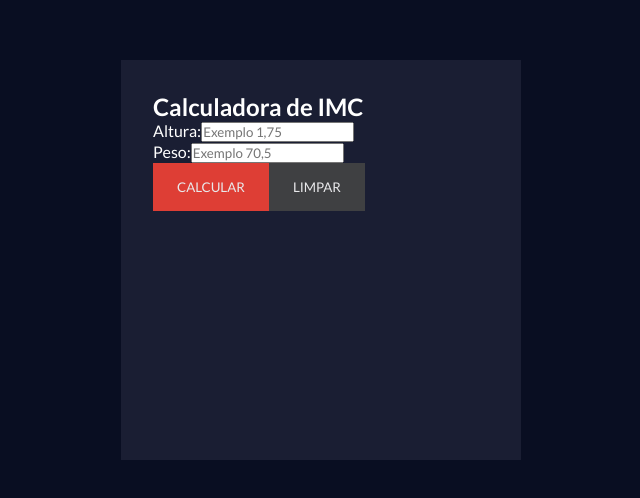
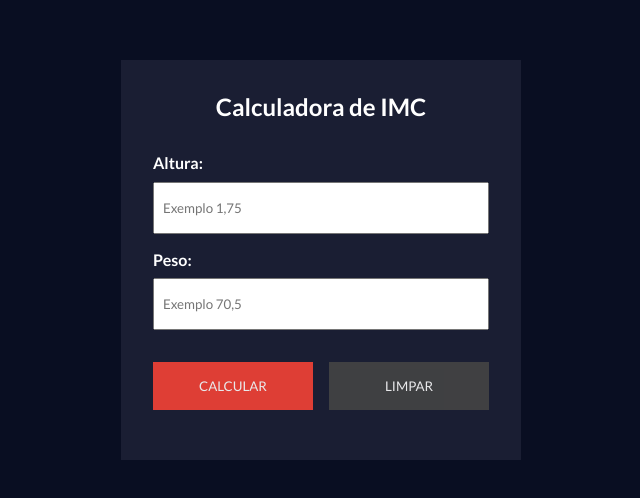
Before and after one commit to alexandrerogeriosn93/project-react-imc-calculator, a React (Vite) app: page / in a window 1280 px wide. Shown: the part 140-638 px from the top of the page, without its empty margins (319-959 px from the left). Built offline with nearby package versions, Linux system fonts and the light colour scheme.

Commit message:
feat: add ImcCalc styles css

```diff
--- a/src/components/ImcCalc.css
+++ b/src/components/ImcCalc.css
@@ -0,0 +1,34 @@
+#calc-container h2 {
+  text-align: center;
+  margin-bottom: 2rem;
+}
+
+.form-input {
+  display: flex;
+  flex-direction: column;
+  justify-content: space-between;
+}
+
+.form-control {
+  display: flex;
+  flex-direction: column;
+  flex: 1;
+  margin-bottom: 1rem;
+}
+
+.form-control label {
+  font-weight: bold;
+  margin-bottom: 0.6rem;
+  color: #fff;
+}
+
+.form-control input {
+  padding: 1rem 0.5rem;
+}
+
+.action-control {
+  display: flex;
+  justify-content: space-between;
+  gap: 1rem;
+  margin-top: 2rem;
+}
```
